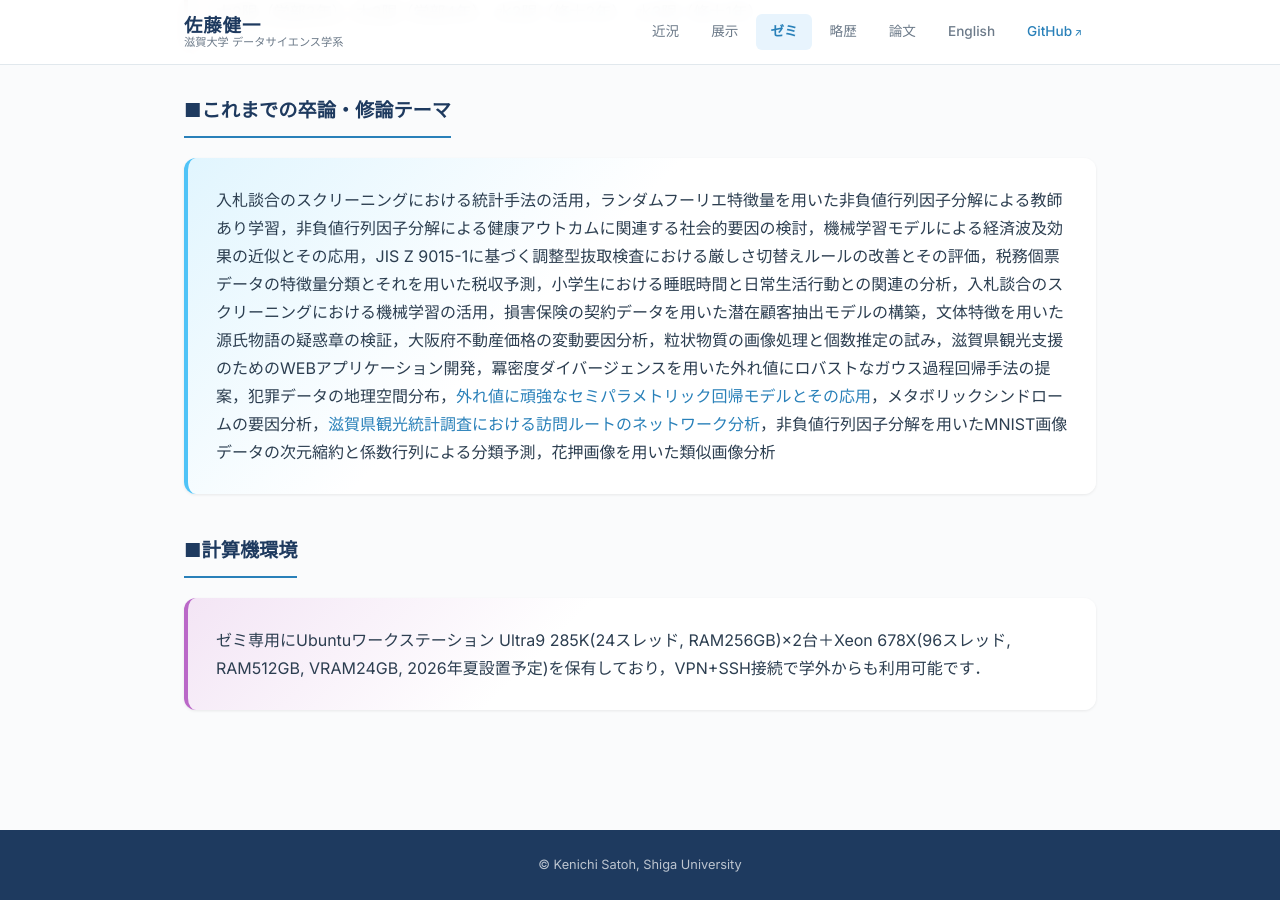
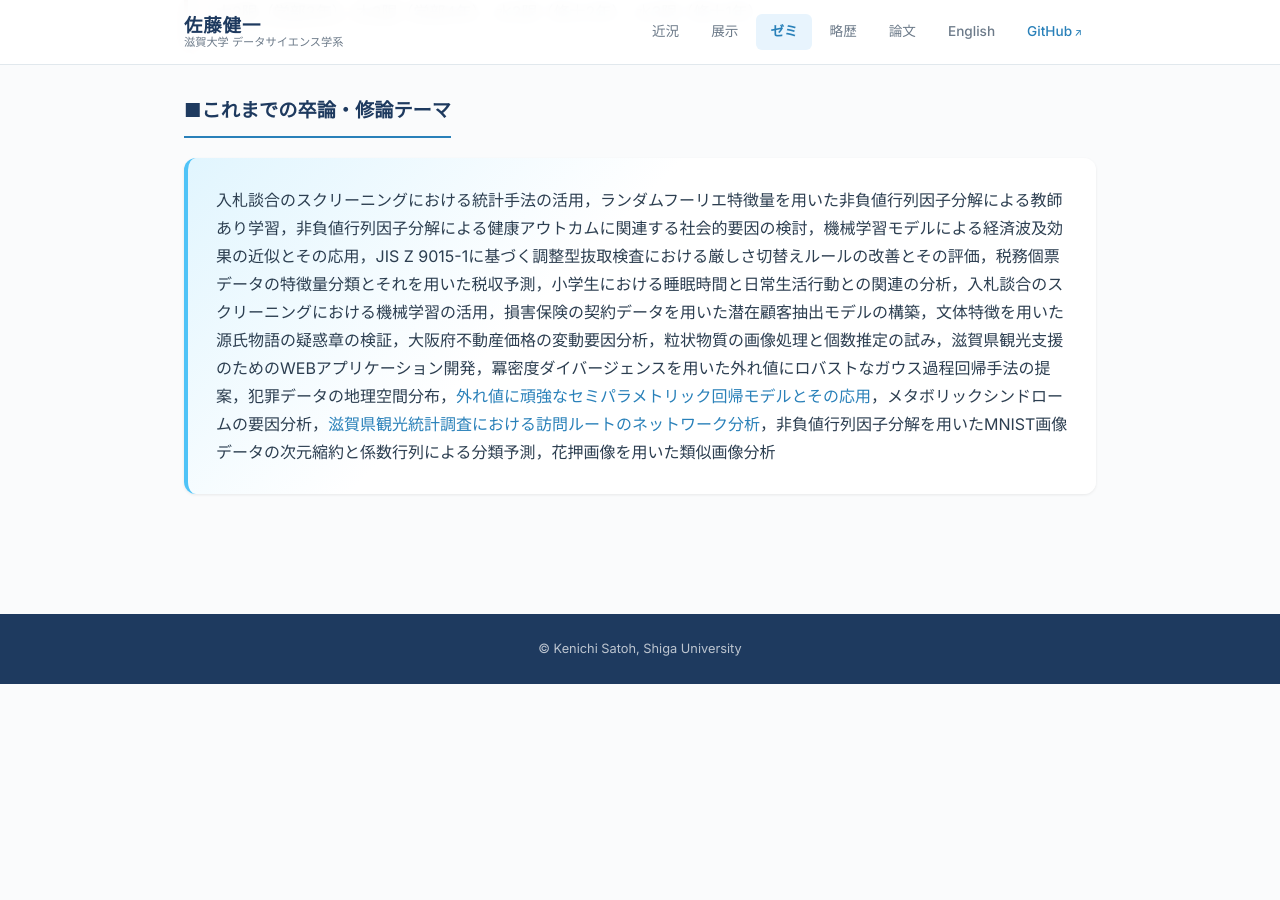
Before and after one commit to ksatohds/ksatohds.github.io, a Jekyll site: the page built from laboratory.md, in a window 1280 px wide and 900 px high, scrolled down 2562 px. Built offline with Jekyll 4.4.1, drawn with Linux system fonts in a browser that asks for light colours; after the commit the page ends 3246 px from its top, so only the background shows below that.

Commit message:
20260519 remove computing environment section
Co-Authored-By: Claude Opus 4.6 (1M context) <noreply@anthropic.com>

```diff
--- a/laboratory.md
+++ b/laboratory.md
@@ -84,11 +84,3 @@ title: ゼミ
     <p>入札談合のスクリーニングにおける統計手法の活用，ランダムフーリエ特徴量を用いた非負値行列因子分解による教師あり学習，非負値行列因子分解による健康アウトカムに関連する社会的要因の検討，機械学習モデルによる経済波及効果の近似とその応用，JIS Z 9015-1に基づく調整型抜取検査における厳しさ切替えルールの改善とその評価，税務個票データの特徴量分類とそれを用いた税収予測，小学生における睡眠時間と日常生活行動との関連の分析，入札談合のスクリーニングにおける機械学習の活用，損害保険の契約データを用いた潜在顧客抽出モデルの構築，文体特徴を用いた源氏物語の疑惑章の検証，大阪府不動産価格の変動要因分析，粒状物質の画像処理と個数推定の試み，滋賀県観光支援のためのWEBアプリケーション開発，冪密度ダイバージェンスを用いた外れ値にロバストなガウス過程回帰手法の提案，犯罪データの地理空間分布，<a href="https://shiga-u.repo.nii.ac.jp/records/2000350">外れ値に頑強なセミパラメトリック回帰モデルとその応用</a>，メタボリックシンドロームの要因分析，<a href="https://shiga-u.repo.nii.ac.jp/record/14573/files/%E4%BF%AE%E5%A3%AB%E8%AB%96%E6%96%87%E5%85%A8%E6%96%87R4fukushi.pdf">滋賀県観光統計調査における訪問ルートのネットワーク分析</a>，非負値行列因子分解を用いたMNIST画像データの次元縮約と係数行列による分類予測，花押画像を用いた類似画像分析</p>
   </div>
 </div>
-
-<div class="section">
-  <h2 class="section-title">■計算機環境</h2>
-
-  <div class="card card-data">
-    <p>ゼミ専用にUbuntuワークステーション Ultra9 285K(24スレッド, RAM256GB)×2台＋Xeon 678X(96スレッド, RAM512GB, VRAM24GB, 2026年夏設置予定)を保有しており，VPN+SSH接続で学外からも利用可能です．</p>
-  </div>
-</div>
```
